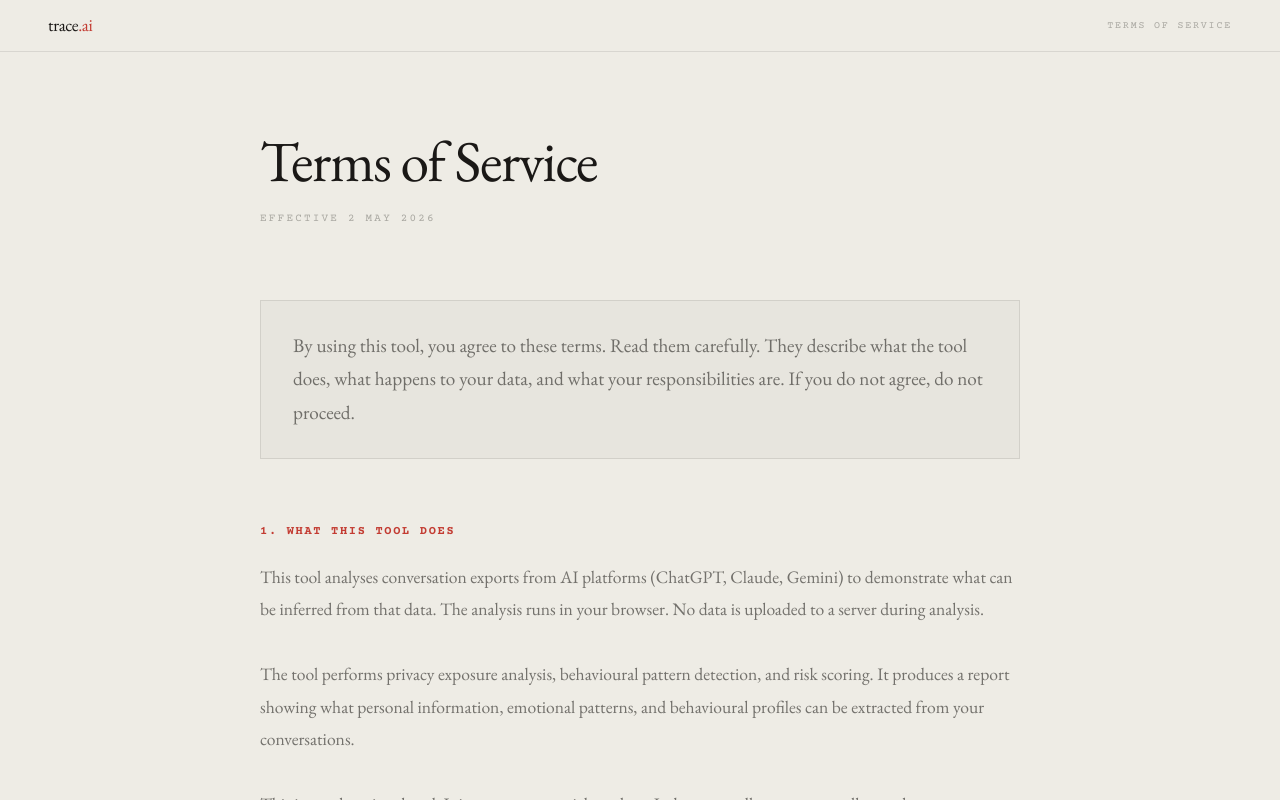
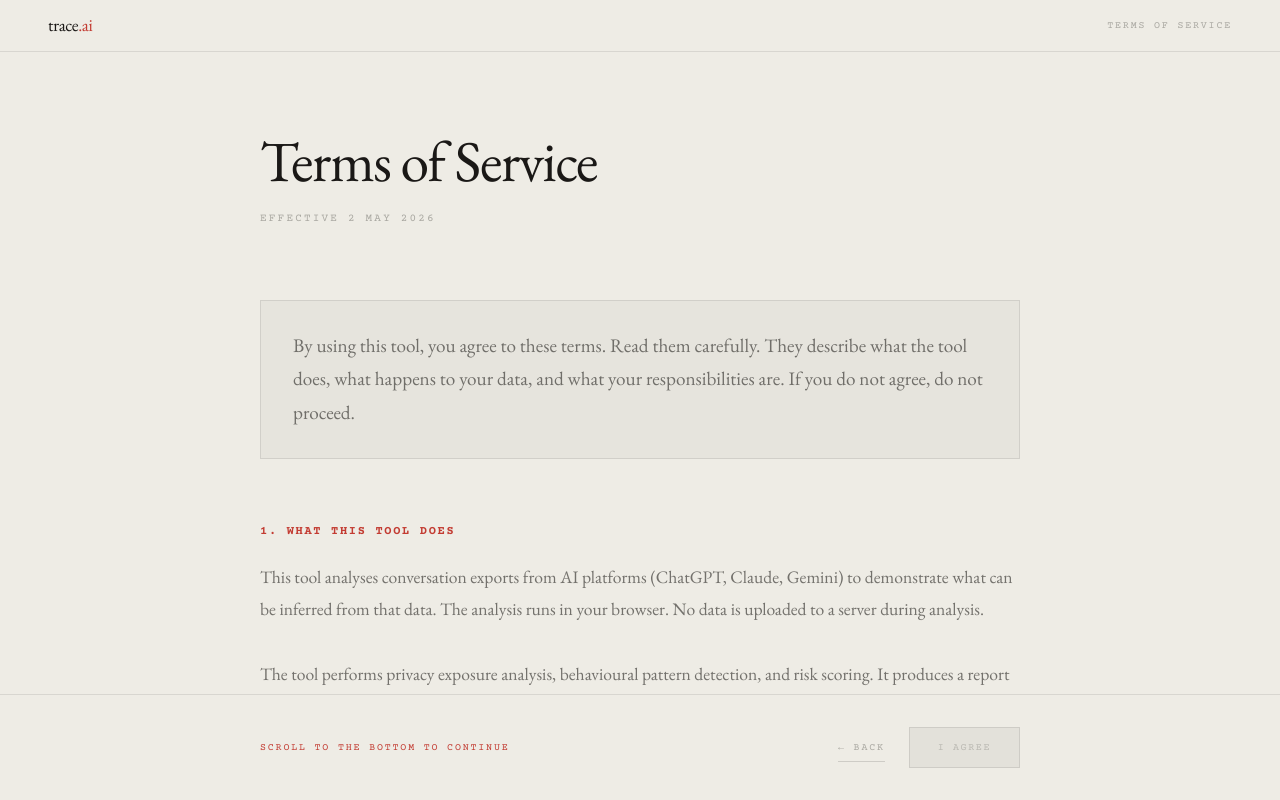
Before and after one commit to bosfinnian-jpg/youagreed-analyser, a Next.js app: page /terms in a window 1280 px wide. Built offline with nearby package versions, Linux system fonts and the light colour scheme.

Commit message:
Terms page: fix scroll with sticky footer
Revert to height: 100vh layout, make footer position: sticky; bottom: 0.
Footer now sticks to viewport bottom while main content scrolls,
keeping 'I Agree' button always accessible.

```diff
--- a/app/terms/page.tsx
+++ b/app/terms/page.tsx
@@ -147,7 +147,7 @@ export default function TermsPage() {
         ::selection { background: ${COLOR.accent}; color: ${COLOR.bg}; }
       `}</style>
 
-      <div style={{ minHeight: '100vh', minHeight: '100dvh', display: 'flex', flexDirection: 'column', background: COLOR.bg }}>
+      <div style={{ height: '100vh', minHeight: '100dvh', display: 'flex', flexDirection: 'column', background: COLOR.bg }}>
         <header style={{
           padding: '0 clamp(1.5rem, 4vw, 3rem)',
           height: '52px',
@@ -267,9 +267,12 @@ export default function TermsPage() {
         </main>
 
         <footer style={{
+          position: 'sticky',
+          bottom: 0,
           borderTop: `1px solid ${COLOR.inkTrace}`,
           padding: 'clamp(1.5rem, 3vw, 2rem) clamp(1.5rem, 4vw, 3rem)',
           background: COLOR.bg,
+          zIndex: 10,
         }}>
           <div style={{
             maxWidth: '760px',
```
